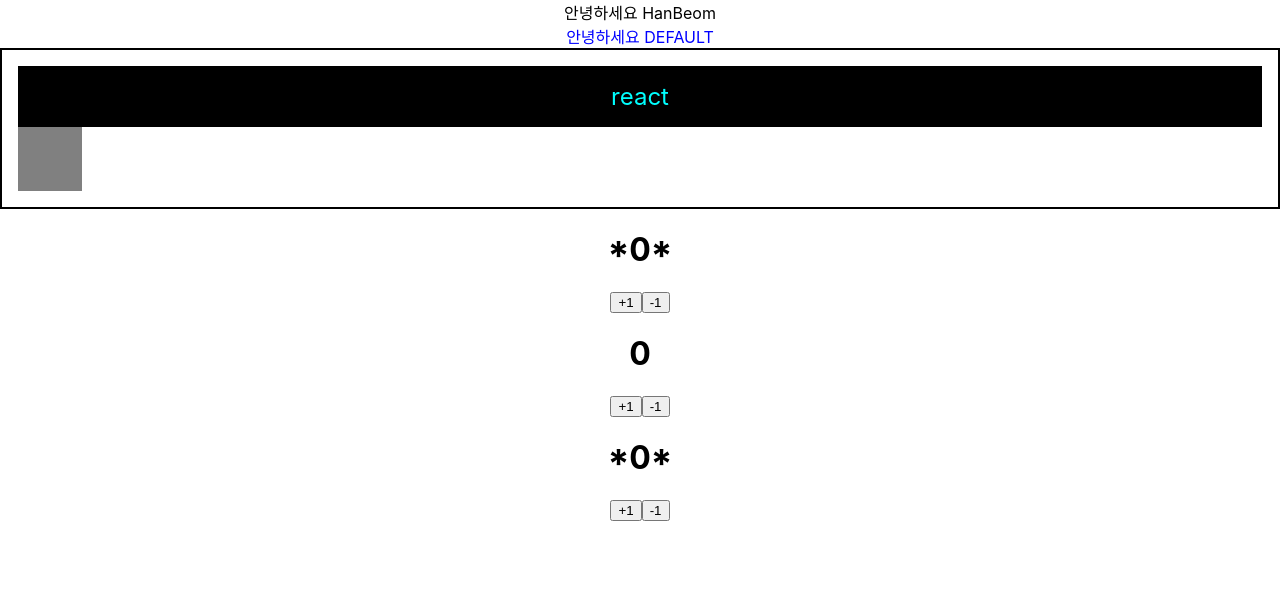
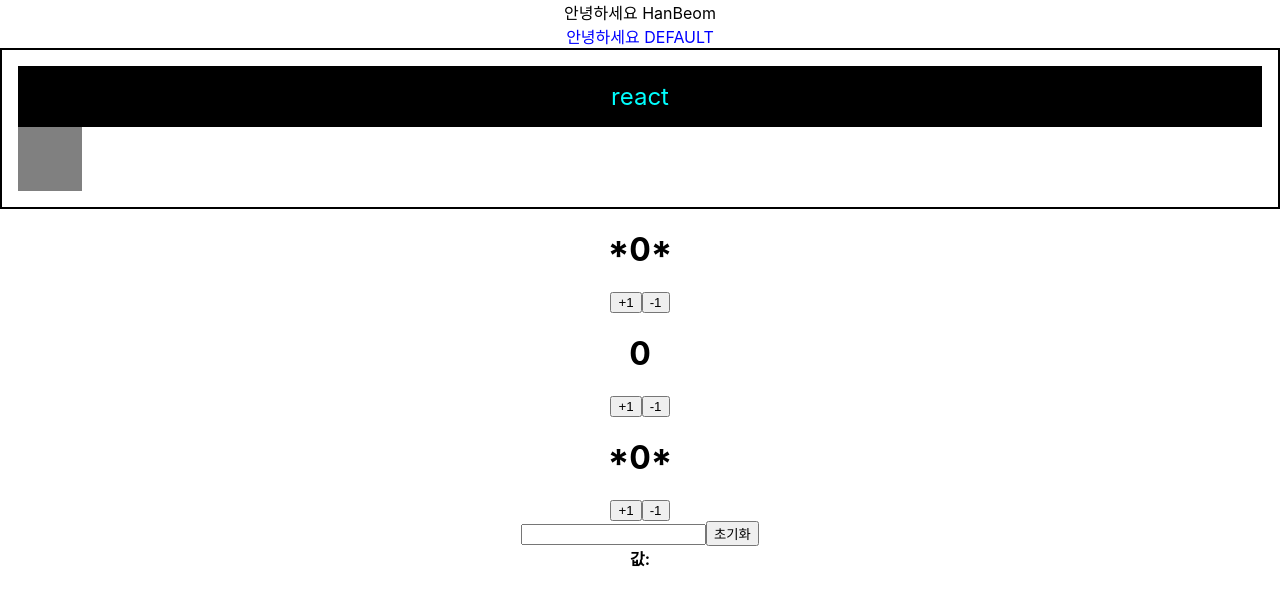
Before and after one commit to fronkker/ts-react-tutorial, a React (Create React App) app: page / in a window 1280 px wide. Shown: the top 604 px of the page. Built offline with nearby package versions, Linux system fonts and the light colour scheme.

Commit message:
8. input 상태 관리하기

```diff
--- a/src/App.tsx
+++ b/src/App.tsx
@@ -4,6 +4,7 @@
 import Hello from "./component/Hello";
 import Wrapper from "./component/Wrapper";
 import Counter from "./component/Counter";
+import InputSample from "./component/InputSample";
 
 function App() {
   const name = 'react';
@@ -26,6 +27,8 @@
       <Counter isSpecial={true} />
       <Counter />
       <Counter isSpecial />
+
+      <InputSample />
     </div>
   );
 }
--- /dev/null
+++ b/src/component/InputSample.js
@@ -0,0 +1,25 @@
+import React, {useState} from 'react';
+
+function InputSample() {
+  const [text, setText] = useState('');
+
+  const onChange = (e) => {
+    setText(e.target.value);
+  };
+
+  const onReset = () => {
+    setText('');
+  };
+
+  return (
+    <div>
+      <input onChange={onChange} value={text}/>
+      <button onClick={onReset}>초기화</button>
+      <div>
+        <b>값: {text}</b>
+      </div>
+    </div>
+  );
+}
+
+export default InputSample;
```
